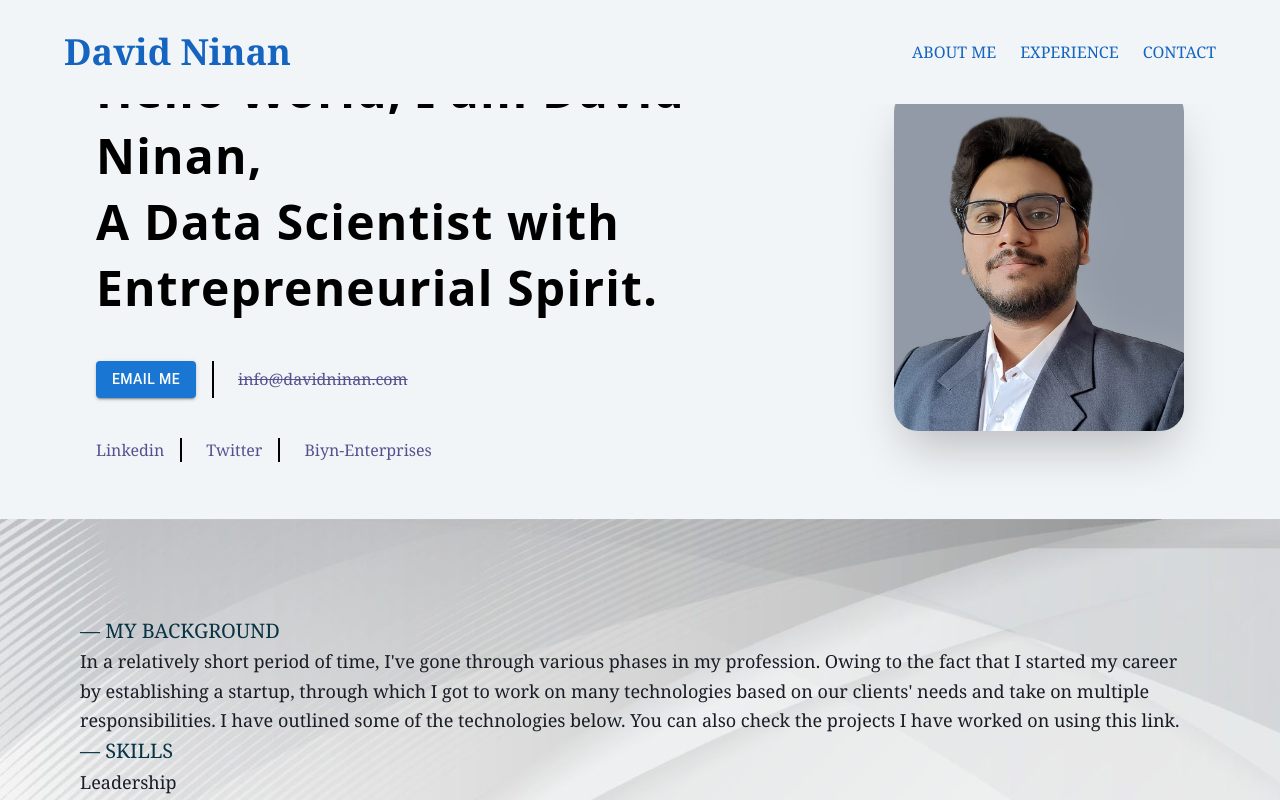
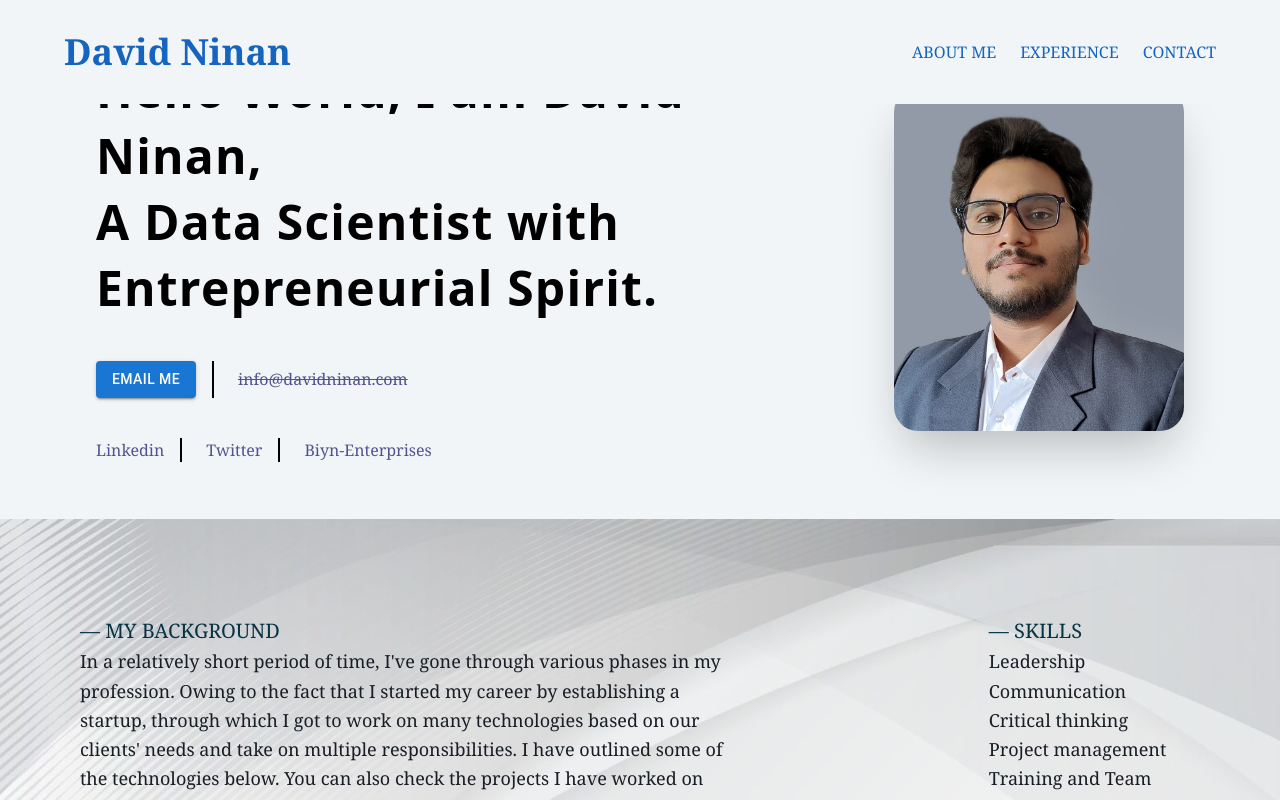
Before and after one commit to DavidNinan-cloud/My_Resume_Website, a React (Create React App) app: page / in a window 1280 px wide. Built offline with nearby package versions, Linux system fonts and the light colour scheme.

Commit message:
update responsive - 4

```diff
--- a/src/components/AboutMe.jsx
+++ b/src/components/AboutMe.jsx
@@ -41,8 +41,8 @@ export default function AboutMe() {
       className='relative min-h-screen bg-cover bg-center px-4 md:px-8 lg:px-12'
       style={{ backgroundImage: `url(${BgImg})` }}
     >
-      <div className=' md:grid-cols-2 lg:grid-cols-5 gap-4 w-full px-4 md:px-8 py-12 md:py-24 text-lg text-left font-light text-[#191D26]'>
-        <div className='md:col-span-3'>
+        <div className='grid md:grid-cols-3 lg:grid-cols-5 gap-4 w-full px-4 md:px-8 py-12 md:py-24 text-lg text-left font-light text-[#191D26]'>
+            <div className='md:col-span-3 lg:md:col-span-3'>
               <p className='font-medium text-cyan-950 text-xl leading-relaxed'>
                 ― MY BACKGROUND
               </p>
@@ -56,7 +56,7 @@ export default function AboutMe() {
               </p>
             </div>
             <div className='hidden md:block py-3 md:py-0'></div>
-        <div className='md:col-span-1'>
+            <div className='md:col-span-2 lg:col-span-1'>
               <p className='font-medium text-cyan-950 text-xl leading-relaxed'>
                 ― SKILLS
               </p>
@@ -69,6 +69,7 @@ export default function AboutMe() {
               </ul>
             </div>
         </div>
+
         <div className='grid grid-cols-1 md:grid-cols-2 lg:grid-cols-3 gap-4 justify-center'>
           <div className='mx-auto'>
           <Card sx={{ minWidth: 275, mx:'auto', height:'100%'}}>
--- a/src/components/Experience.jsx
+++ b/src/components/Experience.jsx
@@ -31,7 +31,7 @@ export default function Experience() {
     },[])
   return (
 <>
-  <div id='experience' className='bg-[#F2F5F7] w-full min-h-screen px-4 md:px-8 lg:px-28 pt-8 md:pt-28 pb-12 md:pb-48 grid grid-cols-1 md:grid-cols-2 lg:grid-cols-5 gap-y-6 md:gap-y-6 lg:gap-y-12'>
+  <div id='experience' className='lg:text-left bg-[#F2F5F7] w-full min-h-screen px-4 md:px-8 lg:px-28 pt-8 md:pt-28 pb-12 md:pb-48 grid grid-cols-1 md:grid-cols-2 lg:grid-cols-5 gap-y-6 md:gap-y-6 lg:gap-y-12'>
 
     {/* ######### Experience ############### */}
     <div className='md:col-span-2'>
--- a/src/components/Intro.jsx
+++ b/src/components/Intro.jsx
@@ -1,15 +1,32 @@
-import React from 'react';
+import React, { useEffect, useState } from 'react';
 import ProfileImg from '../assets/cv image.png';
 import EmailButton from './EmailButton';
 
 export default function Intro() {
+  const [navbarHeight, setNavbarHeight] = useState(0)
+  useEffect(()=>{
+    const divElement = document.getElementById('navbar');
+
+    // Check if the element with the specified ID exists
+    if (divElement) {
+      // Get the height of the div
+      const divHeight = divElement.clientHeight;
+
+      console.log('Div height:', divHeight)
+
+      setNavbarHeight(divHeight)
+    } else {
+      console.error('Element with ID "yourDivId" not found.');
+    }
+  },[])
   return (
+    <div className={`mt-24 md:mt-24 lg:mt-0`}>
       <div className='bg-[#F2F5F7] max-w-screen grid grid-cols-1 sm:grid-cols-2 lg:grid-cols-5 px-4 py-6 sm:px-8 lg:px-24'>
 
         {/* Left Section */}
         <div className='col-span-2 lg:col-span-3 h-fit my-auto space-y-8 sm:pr-4 lg:pr-0'>
 
-        <div className='font-Playfair text-xl lg:text-5xl font-semibold text-left tracking-wide'>
+          <div className='font-Playfair text-xl md:text-3xl lg:text-5xl font-semibold text-left tracking-wide'>
             <p className='leading-snug'>
               Hello World, I am David Ninan,
             </p>
@@ -42,7 +59,7 @@ export default function Intro() {
         </div>
 
         {/* Right Section */}
-      <div id='profil-img' className='col-span-1 sm:col-span-2 lg:col-span-2 flex py-4 sm:py-8 lg:py-16'>
+        <div id='profil-img' className='justify-center lg:justify-start col-span-1 sm:col-span-2 lg:col-span-2 flex py-4 sm:py-8 lg:py-16'>
           <img
             src={ProfileImg}
             className='object-scale-down w-full sm:w-2/3 lg:w-full xl:w-2/3 mx-auto sm:mx-0 lg:ml-auto rounded-3xl shadow-2xl'
@@ -50,5 +67,6 @@ export default function Intro() {
           />
         </div>
       </div>
+    </div>
   );
 }
--- a/src/components/Navbar.jsx
+++ b/src/components/Navbar.jsx
@@ -19,6 +19,7 @@ const Navbar = () => {
     };
   }, []);
 
+
   const scrollToAboutMe = () => {
     const aboutMeElement = document.getElementById('about-me');
     if (aboutMeElement) {
@@ -35,8 +36,8 @@ const Navbar = () => {
   return (
     <div
       id="navbar"
-      className={`w-full flex justify-between px-6 md:px-16 py-4 md:py-8 md:fixed top-0 z-50 ${
-        scrolling ? 'bg-[#F2F5F7]  text-[#1565C0] shadow-md' : 'bg-[#F2F5F7] text-[#1565C0]'
+      className={`w-full flex justify-between px-6 md:px-16 py-4 md:py-8 fixed top-0 z-50 ${
+        scrolling ? 'bg-[#f2f1]  text-[#1565C0] shadow-md ' : 'bg-[#F2F5F7] text-[#1565C0]'
       }`}
     >
       <div className="text-2xl md:text-4xl font-bold text-left">
```
Lines whose indentation alone changed are shown as unchanged.
